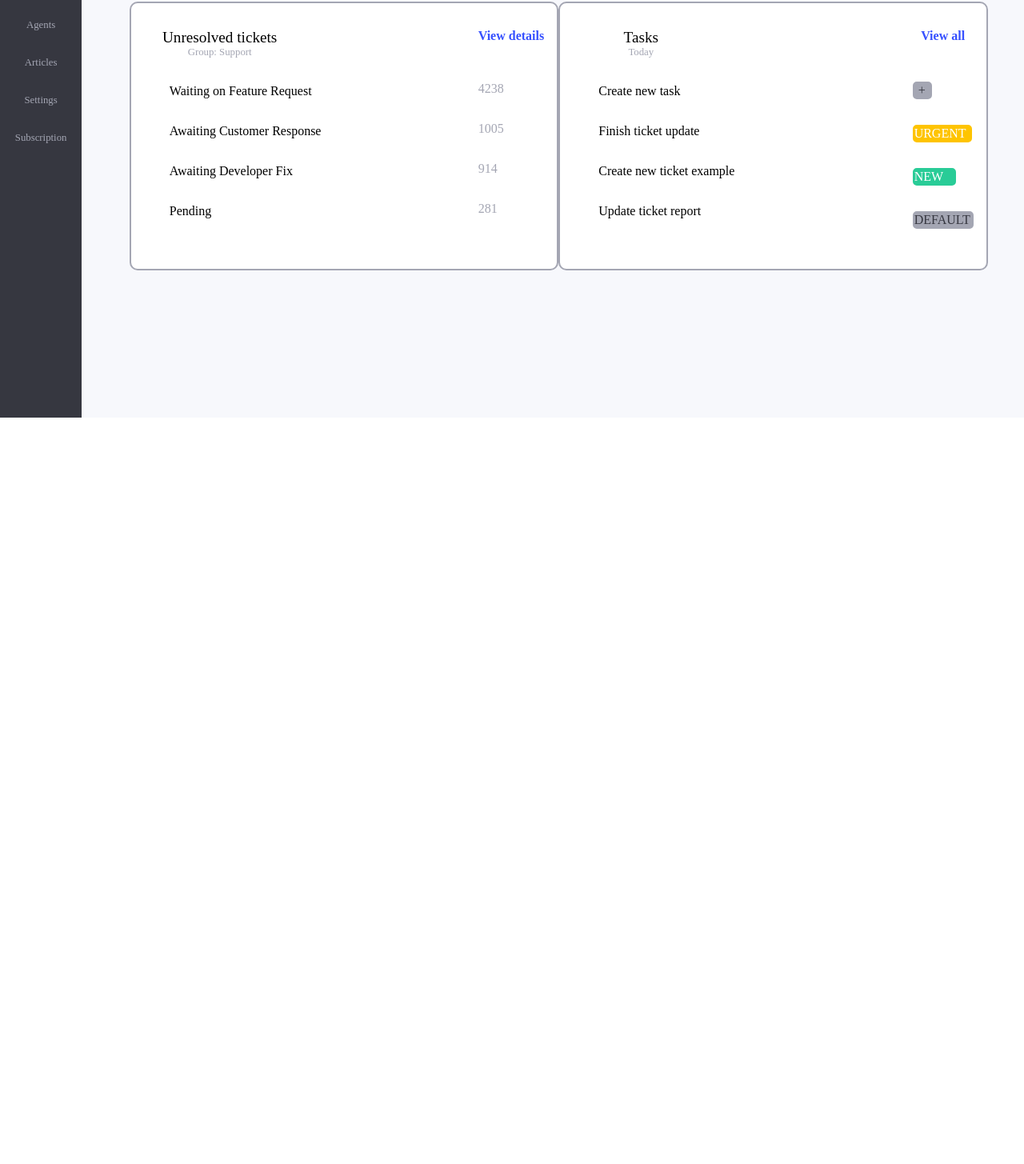
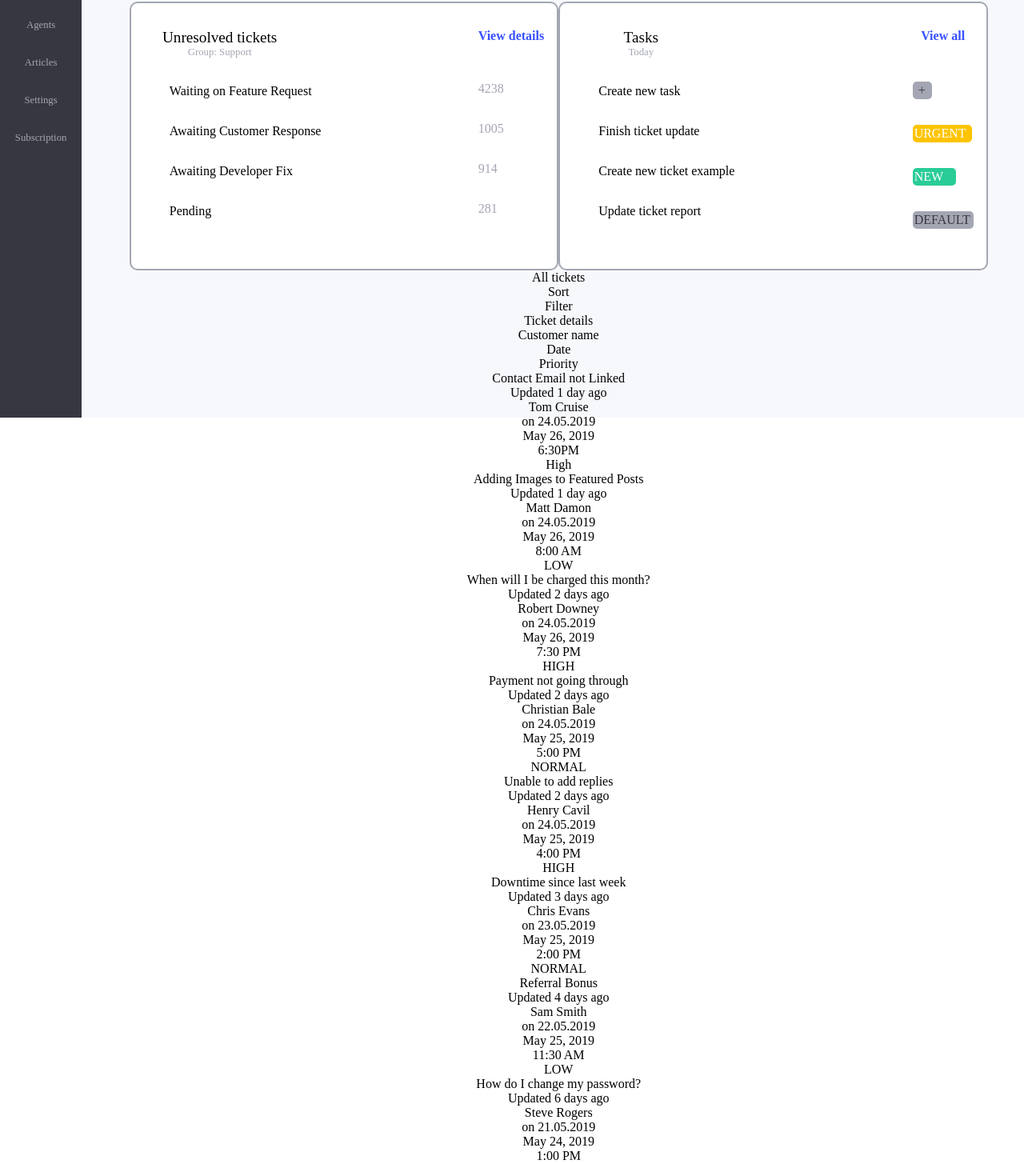
Before and after one commit to Okeke-miles/Mayhort-Trivia, a React (Create React App) app in the folder Desktop/taonga-assessment/client/: page /dashboard in a window 1280 px wide. Shown: the part 278-1733 px from the top of the page at 80% size. Before the commit the page ends 800 px from the top, so only its background shows below. Built offline with nearby package versions, Linux system fonts and the light colour scheme; a web font is replaced by a local one.

Commit message:
Last section added

```diff
--- a/Desktop/taonga-assessment/client/src/components/Overview/Overview.jsx
+++ b/Desktop/taonga-assessment/client/src/components/Overview/Overview.jsx
@@ -63,6 +63,67 @@ function Overview() {
                     </div>
 
                 </article>
+                <article>
+                    <div>
+                        <p>All tickets</p>
+                        <p>Sort</p>
+                        <p>Filter</p>
+                    </div>
+                    <div>
+                        <p>Ticket details</p>
+                        <p>Customer name</p>
+                        <p>Date</p>
+                        <p>Priority</p>
+                    </div>
+                    <div>
+                        <main>Contact Email not Linked <p>Updated 1 day ago</p></main>
+                        <main>Tom Cruise <p>on 24.05.2019</p></main>
+                        <main>May 26, 2019 <p>6:30PM</p></main>
+                        <p>High</p>
+                    </div>
+                    <div>
+                        <main>Adding Images to Featured Posts <p>Updated 1 day ago</p></main>
+                        <main>Matt Damon <p>on 24.05.2019</p></main>
+                        <main>May 26, 2019 <p>8:00 AM</p></main>
+                        <p>LOW</p>
+                    </div>
+                    <div>
+                        <main>When will I be charged this month? <p>Updated 2 days ago</p></main>
+                        <main>Robert Downey <p>on 24.05.2019</p></main>
+                        <main>May 26, 2019 <p>7:30 PM</p></main>
+                        <p>HIGH</p>
+                    </div>
+                    <div>
+                        <main>Payment not going through <p>Updated 2 days ago</p></main>
+                        <main>Christian Bale <p>on 24.05.2019</p></main>
+                        <main>May 25, 2019 <p>5:00 PM</p></main>
+                        <p>NORMAL</p>
+                    </div>
+                    <div>
+                        <main>Unable to add replies <p>Updated 2 days ago</p></main>
+                        <main>Henry Cavil <p>on 24.05.2019</p></main>
+                        <main>May 25, 2019 <p>4:00 PM</p></main>
+                        <p>HIGH</p>
+                    </div>
+                    <div>
+                        <main>Downtime since last week <p>Updated 3 days ago</p></main>
+                        <main>Chris Evans <p>on 23.05.2019</p></main>
+                        <main>May 25, 2019 <p>2:00 PM</p></main>
+                        <p>NORMAL</p>
+                    </div>
+                    <div>
+                        <main>Referral Bonus <p>Updated 4 days ago</p></main>
+                        <main>Sam Smith <p>on 22.05.2019</p></main>
+                        <main>May 25, 2019 <p>11:30 AM</p></main>
+                        <p>LOW</p>
+                    </div>
+                    <div>
+                        <main> How do I change my password?<p>Updated 6 days ago</p></main>
+                        <main>Steve Rogers <p>on 21.05.2019</p></main>
+                        <main>May 24, 2019 <p>1:00 PM</p></main>
+                        <p>NORMAL</p>
+                    </div>
+                </article>
             </div>
         </div>
     )
```
